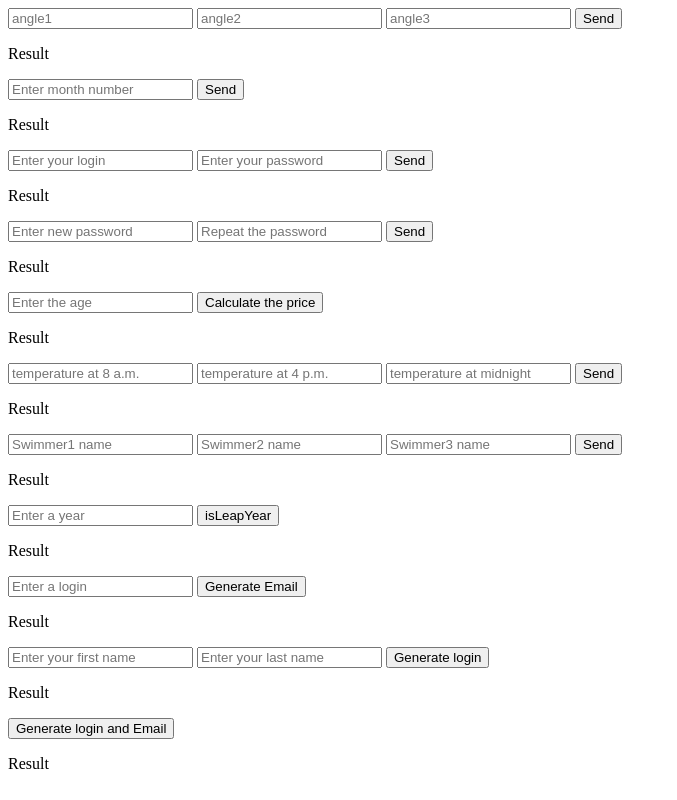
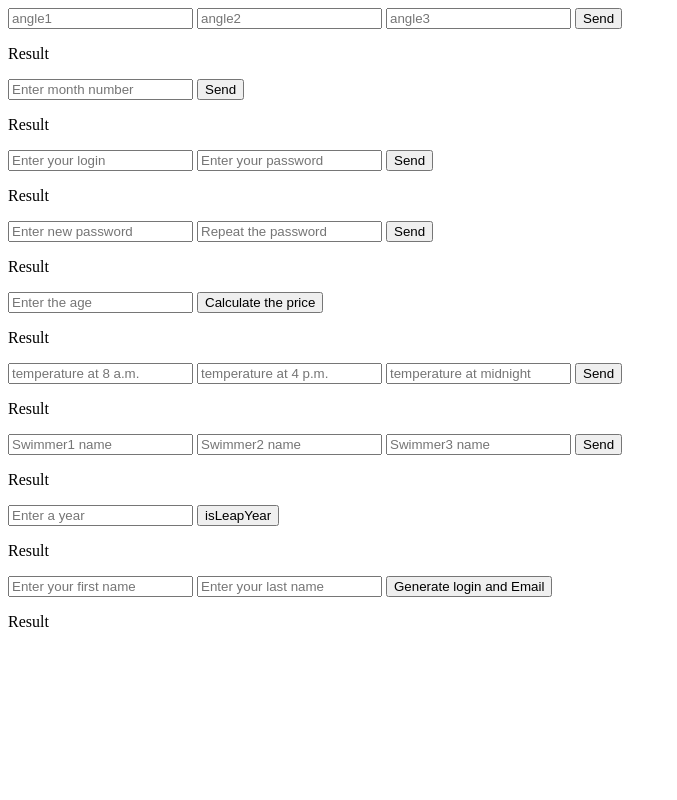
Before and after one commit to ikoroleva/day12, a plain HTML site: page exercises/index.html in a window 1280 px wide. Shown: the whole page, without its empty margins (0-677 px from the left). Drawn offline with Linux system fonts and the light colour scheme.

Commit message:
exercises

```diff
--- a/exercises/index.html
+++ b/exercises/index.html
@@ -73,13 +73,8 @@
         <p id="valueInputHypotenuse">Result</p>
     </div> -->
     <div>
-        <input id="userLogin" type="text" placeholder="Enter a login">
-        <button onclick="emailFromLogin()">Generate Email</button>
-        <p id="valueInputEmailFromLogin">Result</p>
         <input id="first_name" type="text" placeholder="Enter your first name">
         <input id="last_name" type="text" placeholder="Enter your last name">
-        <button onclick="loginFromName()">Generate login</button>
-        <p id="valueInputLoginFromName">Result</p>
         <button onclick="emailFromName()">Generate login and Email</button>
         <p id="valueInputEmailFromName">Result</p>
     </div>
--- a/exercises/js/script.js
+++ b/exercises/js/script.js
@@ -323,24 +323,21 @@ console.log(abs(-30));
 
 ////Generating emails//////
 
-const emailFromLogin = () => {
-    const userLogin = String(document.getElementById('userLogin').value);
-    document.getElementById("valueInputEmailFromLogin").innerHTML = userLogin + '@covidconspiracy.il';
-    return userLogin;
+const emailFromLogin = (login) => login += '@covidconspiracy.il';
 
-}
+const loginFromName = (firstName, lastName) => {
 
-const loginFromName = () => {
-    const firstName = String(document.getElementById('first_name').value);
-    const lastName = String(document.getElementById('last_name').value);
-
-    document.getElementById("valueInputLoginFromName").innerHTML = 'Your login is: ' + lastName.substring(0, 4).toLowerCase() + firstName.substring(0, 3).toLowerCase();
+    const login = lastName.substring(0, 4).toLowerCase() + firstName.substring(0, 3).toLowerCase();
+    return login;
 
 }
 
 const emailFromName = () => {
 
+    const firstName = String(document.getElementById('first_name').value);
+    const lastName = String(document.getElementById('last_name').value);
 
-    document.getElementById("valueInputEmailFromName").innerHTML = loginFromName() + '. Your email is: ' + loginFromName() + '@covidconspiracy.il';
+
+    document.getElementById("valueInputEmailFromName").innerHTML = 'Your login is: ' + loginFromName(firstName, lastName) + '. Your email is: ' + emailFromLogin(loginFromName(firstName, lastName));
 
 }
```
